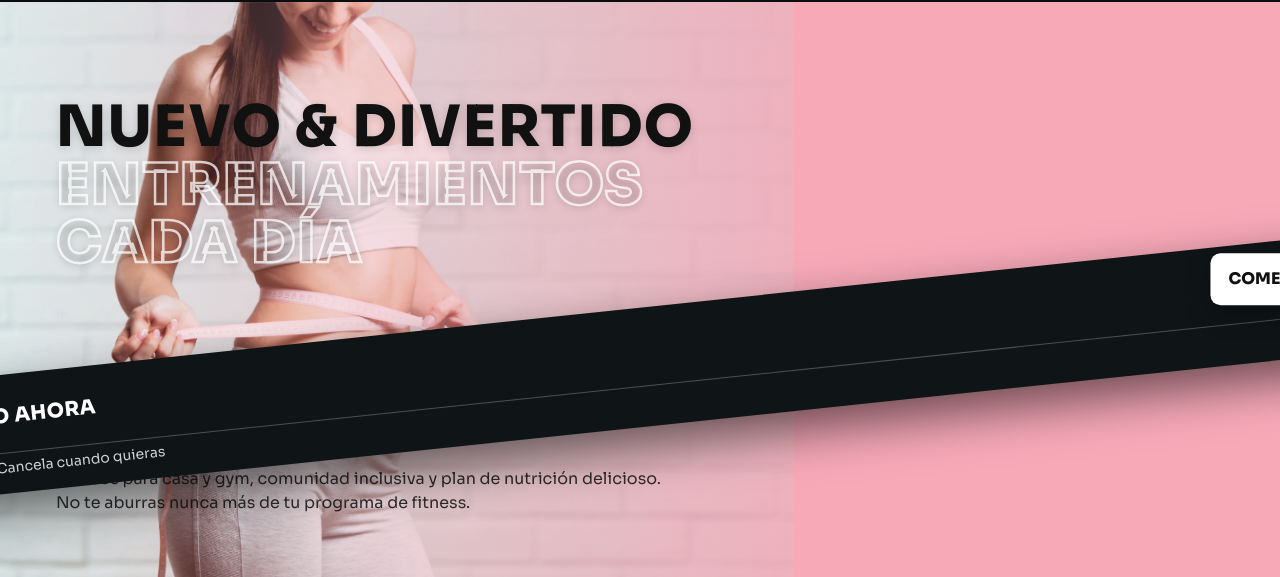
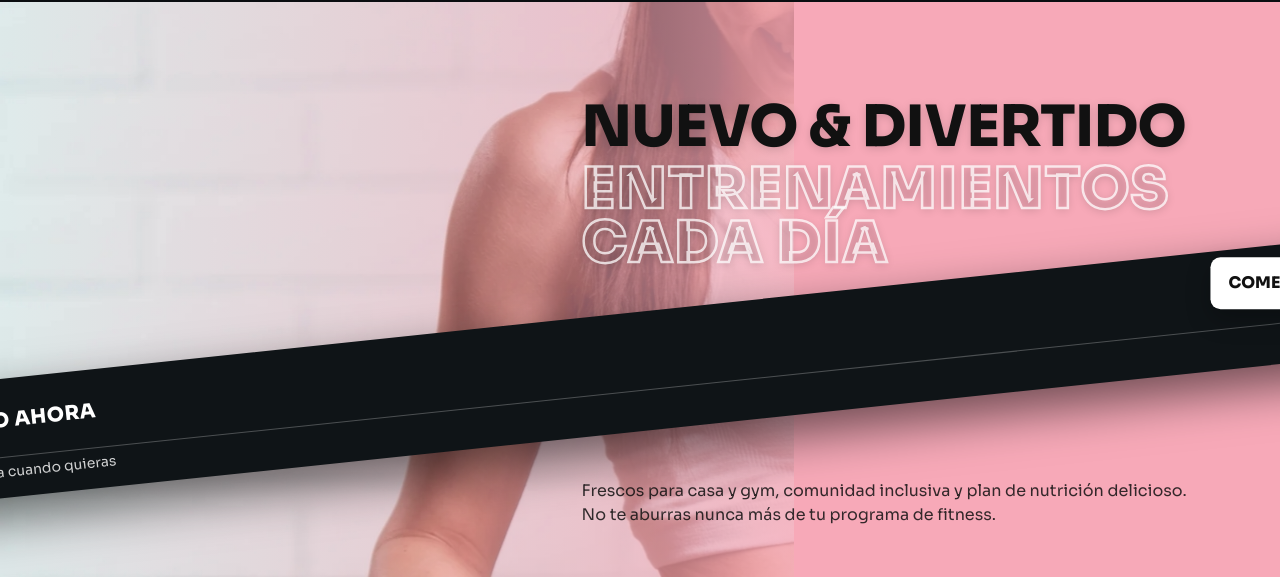
Before and after one commit to jostust/reset90-pro, a React (Vite) app: page / in a window 1280 px wide. Shown: the part 691-1268 px from the top of the page. Built offline with nearby package versions, Linux system fonts and the light colour scheme; grey boxes are pictures that could not be loaded.

Commit message:
Update Method 3.jsx

```diff
--- a/src/section/Method.jsx
+++ b/src/section/Method.jsx
@@ -3,49 +3,51 @@ import { m } from "framer-motion";
 export default function Method() {
   return (
     <section className="relative overflow-hidden bg-[#F7A9B8]">
-      {/* ===== Fondo: imagen + fade ===== */}
+      {/* ===== Fondo: imagen + scrim/fade ===== */}
       <div className="absolute inset-0 pointer-events-none">
         {/* Desktop: imagen ocupa ~62% izquierda */}
         <div
-          className="hidden md:block absolute inset-y-0 left-0 w-[62%]"
+          className="hidden md:block absolute inset-y-0 left-0 w-[62%] method-img"
           style={{
             backgroundImage: "url('/method-left.jpg')",
-            backgroundSize: "cover",
-            backgroundPosition: "center"
           }}
         />
         {/* Mobile: imagen full */}
         <div
-          className="block md:hidden absolute inset-0"
+          className="block md:hidden absolute inset-0 method-img"
           style={{
             backgroundImage: "url('/method-left-mobile.jpg')",
-            backgroundSize: "cover",
-            backgroundPosition: "center"
           }}
         />
-        {/* Fade a rosa (más suave/bonito) */}
+        {/* Fade lateral hacia rosa (más suave y largo) */}
         <div className="absolute inset-0 method-fade-right" />
       </div>
 
       {/* ===== Contenido ===== */}
       <div className="relative z-[1] max-w-[1200px] mx-auto px-4 py-16 md:py-24">
-        {/* Título */}
-        <div className="title-shadow">
+        {/* Títulos: sólido + outline, con mismo ancho de columna que el ref */}
+        <div className="max-w-[640px] md:ml-[45%]">
           <m.h2
-            initial={{opacity:0, y:12}}
-            whileInView={{opacity:1, y:0}}
-            viewport={{once:true, amount:.4}}
-            transition={{duration:.45}}
-            className="font-extrabold text-[#111] leading-[1.03] select-none"
+            initial={{ opacity: 0, y: 10 }}
+            whileInView={{ opacity: 1, y: 0 }}
+            viewport={{ once: true, amount: 0.4 }}
+            transition={{ duration: 0.45 }}
+            className="font-extrabold text-[#111] select-none leading-[1.03] title-shadow"
           >
-            <span className="block title-xxl tracking-wide">NUEVO & DIVERTIDO</span>
-            <span className="block title-xxl title-outline tracking-wide">ENTRENAMIENTOS</span>
-            <span className="block title-xxl title-outline tracking-wide">CADA DÍA</span>
+            <span className="block title-xxl tracking-[-0.01em]">
+              NUEVO & DIVERTIDO
+            </span>
+            <span className="block title-xxl title-outline tracking-[0.01em] mt-1">
+              ENTRENAMIENTOS
+            </span>
+            <span className="block title-xxl title-outline tracking-[0.01em] -mt-1">
+              CADA DÍA
+            </span>
           </m.h2>
         </div>
 
-        {/* Cinta diagonal full-bleed */}
-        <div className="mt-7 md:mt-9">
+        {/* Cinta diagonal full-bleed (cruza toda la pantalla) */}
+        <div className="mt-8 md:mt-10">
           <div className="ribbon-full">
             <div className="flex items-center justify-between gap-4">
               <div className="text-white font-extrabold tracking-wide text-base md:text-xl">
@@ -57,15 +59,15 @@ export default function Method() {
             </div>
             <div className="ribbon-line"></div>
             <div className="mt-1 text-xs md:text-sm opacity-80">
-              Solo $29.99/mes · Cancela cuando quieras
+              Solo /mes · Cancela cuando quieras
             </div>
           </div>
         </div>
 
-        {/* Texto de apoyo (alineado como en el ref) */}
-        <p className="mt-8 md:mt-10 text-[#111]/85 max-w-[620px]">
-          Frescos para casa y gym, comunidad inclusiva y plan de nutrición delicioso.
-          No te aburras nunca más de tu programa de fitness.
+        {/* Copete/descrición debajo de la cinta */}
+        <p className="mt-10 md:mt-12 text-[#111]/85 max-w-[620px] md:ml-[45%]">
+          Frescos para casa y gym, comunidad inclusiva y plan de nutrición
+          delicioso. No te aburras nunca más de tu programa de fitness.
         </p>
       </div>
     </section>
```
